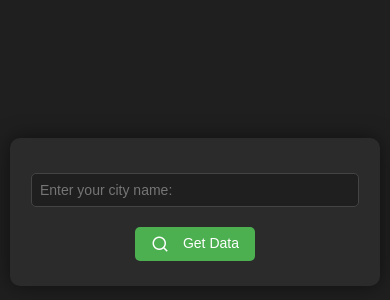
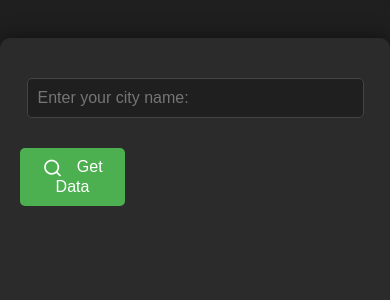
Before and after one commit to sandeep-chakraborty/weather, a plain HTML site: page index.html in a window 390 px wide. Shown: the part 220-520 px from the top of the page. Drawn offline with nearby package versions, Linux system fonts and the light colour scheme.

Commit message:
making it responsive

```diff
--- a/index.html
+++ b/index.html
@@ -64,34 +64,24 @@ h1, h2 {
   vertical-align: middle;
   margin-right: 10px;
 }
-@media (max-width: 600px) {
-        body {
-          padding: 10px;
+@media screen and (max-width: 768px) {
+        .data input {
+          width: 90%;
         }
 
         .data {
-          padding: 15px;
-        }
-
-        .data input {
-          width: calc(100% - 30px);
-          padding: 8px;
-          font-size: 14px;
+          display: flex;
+          flex-direction: column;
+          align-items: center;
         }
 
         .data button {
-          padding: 8px 16px;
-          font-size: 14px;
-        }
-
-        h1, h2 {
-          font-size: 18px;
-        }
-
-        .icon {
-          font-size: 18px;
+          width: 30%;
+          margin-top: 10px;
+          align-self: flex-start;
         }
       }
+    </style>
     </style>
   </head>
   <body>
```
